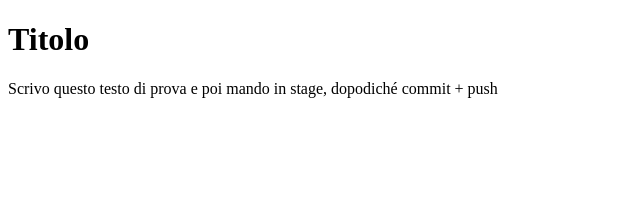
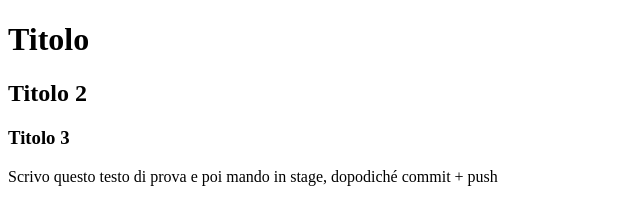
Before and after one commit to angelofaoldi/htmlcss-hello, a plain HTML site: page index.html in a window 1280 px wide. Shown: the whole page, without its empty margins (0-640 px from the left). Drawn offline with Linux system fonts and the light colour scheme.

Commit message:
[UPD] 03 Formattazione e Titoli

```diff
--- a/index.html
+++ b/index.html
@@ -6,7 +6,22 @@
     <title>Document</title>
 </head>
 <body>
-    <h1>Titolo</h1>
+
+    <!--Verosimilmente continuo con i commit e con HTML: introduco semplice formattazione-->
+
+    <header>
+        <h1>Titolo</h1>
+    </header>
+
+    <main>
+        <h2>Titolo 2</h2>
+    </main>
+
+    <footer>
+        <h3>Titolo 3</h3>
+    </footer>
+
+
     Scrivo questo testo di prova e poi mando in stage, dopodiché commit + push
 </body>
 </html>
```
